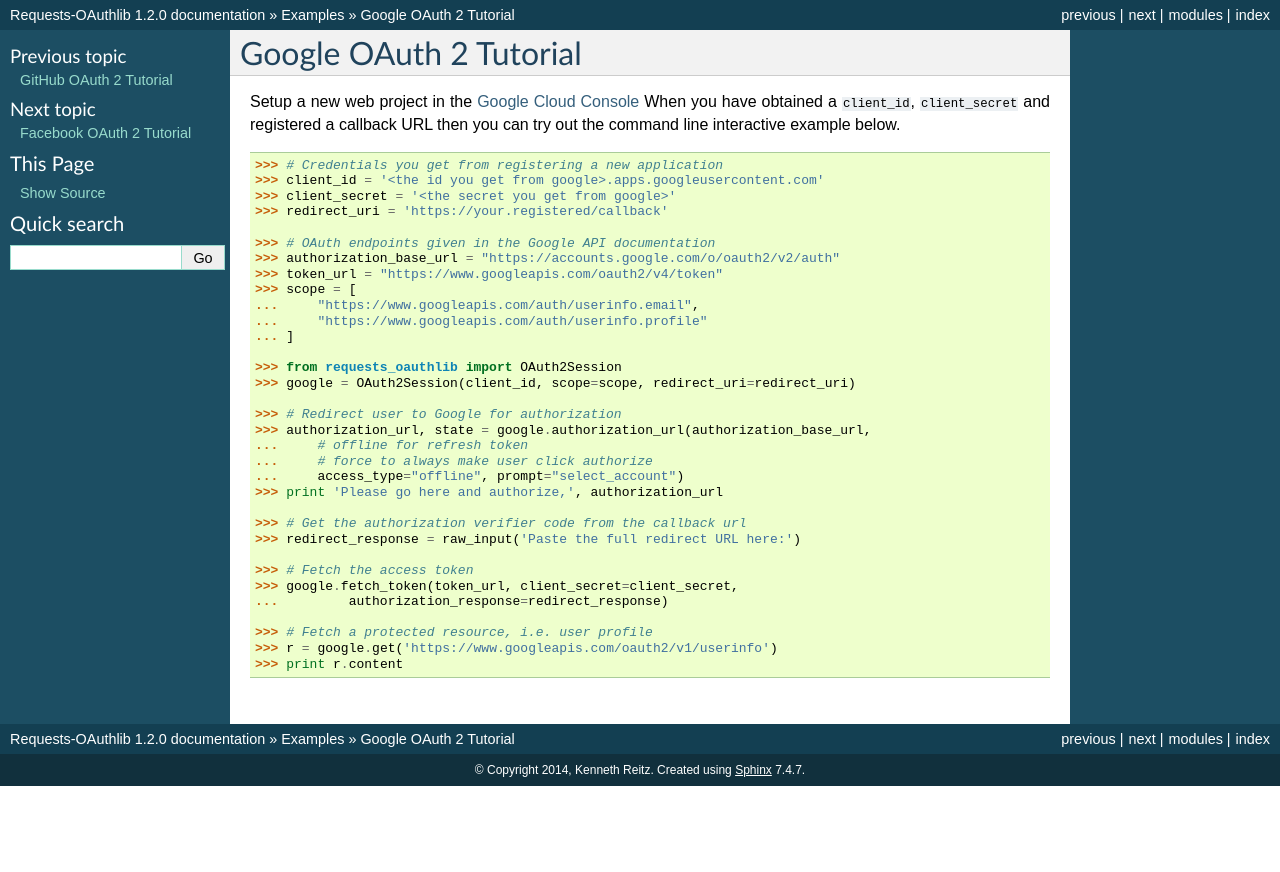
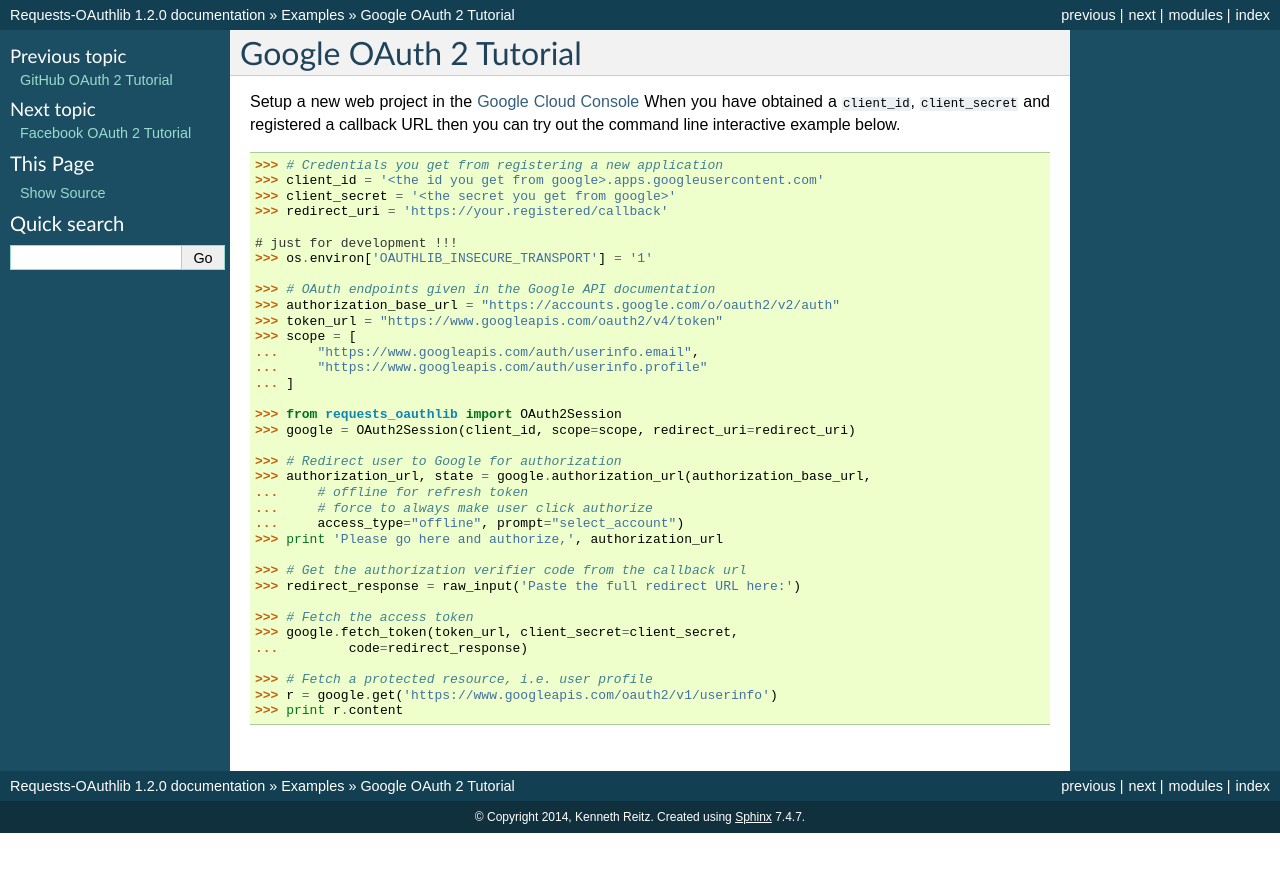
Before and after one commit to requests/requests-oauthlib, a Sphinx documentation site: the page built from docs/examples/google.rst, in a window 1280 px wide. Shown: the top 872 px of the page. Built offline with Sphinx 7.4.7, drawn with Linux system fonts in a browser that asks for light colours.

Commit message:
oauthlib.oauth2 Error
oauthlib.oauth2.rfc6749.errors.MissingCodeError: (missing_code) Missing code parameter in response.

```diff
--- a/docs/examples/google.rst
+++ b/docs/examples/google.rst
@@ -13,6 +13,9 @@
     >>> client_id = '<the id you get from google>.apps.googleusercontent.com'
     >>> client_secret = '<the secret you get from google>'
     >>> redirect_uri = 'https://your.registered/callback'
+
+    # just for development !!!
+    >>> os.environ['OAUTHLIB_INSECURE_TRANSPORT'] = '1'
 
     >>> # OAuth endpoints given in the Google API documentation
     >>> authorization_base_url = "https://accounts.google.com/o/oauth2/v2/auth"
@@ -37,7 +40,7 @@
 
     >>> # Fetch the access token
     >>> google.fetch_token(token_url, client_secret=client_secret,
-    ...         authorization_response=redirect_response)
+    ...         code=redirect_response)
 
     >>> # Fetch a protected resource, i.e. user profile
     >>> r = google.get('https://www.googleapis.com/oauth2/v1/userinfo')
```
